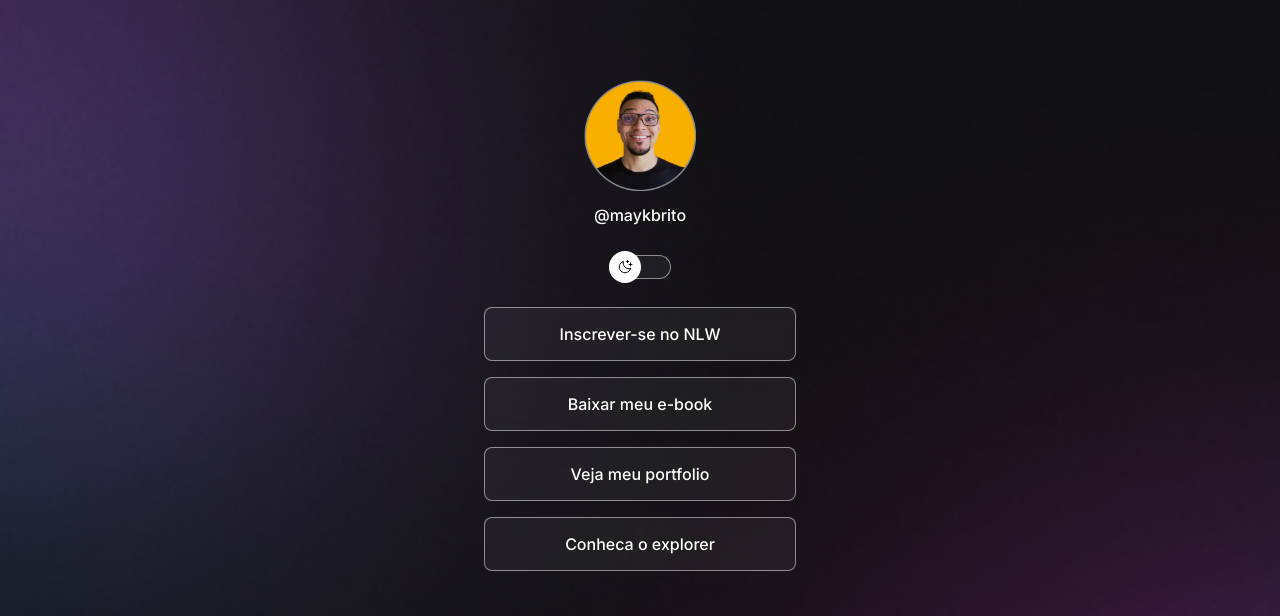
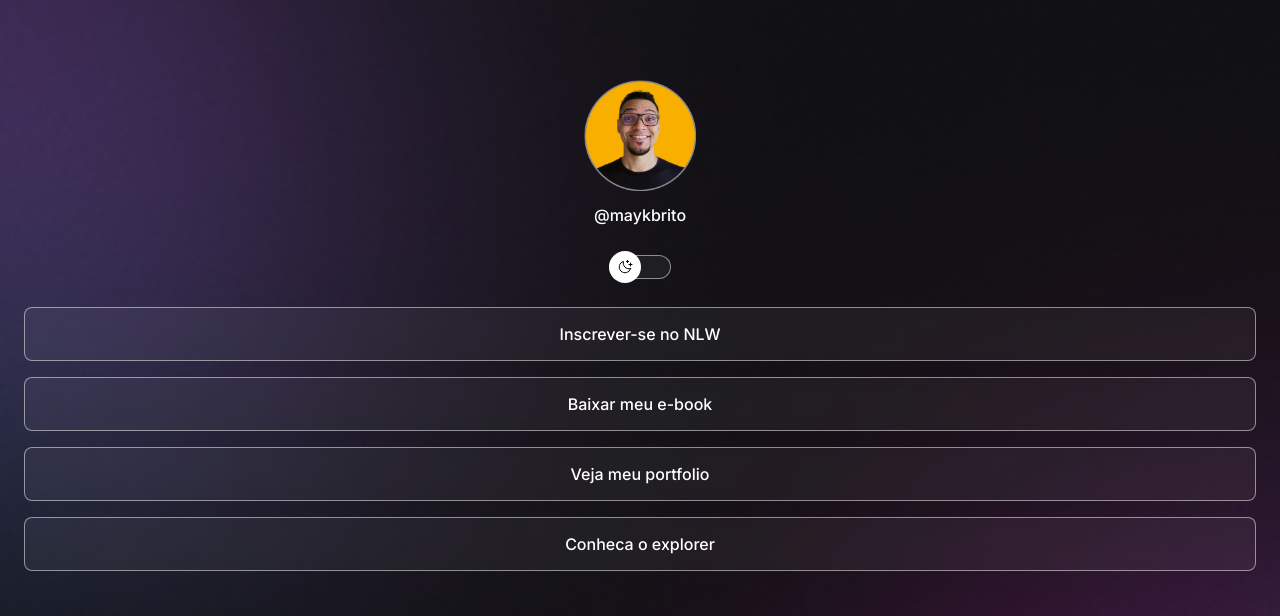
Before and after one commit to brunosturaro/projetoRocket, a plain HTML site: page index.html in a window 1280 px wide. Shown: the top 616 px of the page. Drawn offline with nearby package versions, Linux system fonts and the light colour scheme.

Commit message:
adjust container width

```diff
--- a/style.css
+++ b/style.css
@@ -41,7 +41,8 @@ body * {
 }
 
 #container {
-  width: 360px;
+  width: 100%;
+  max-height: 588px;
   margin: 56px auto 0px auto;
   padding: 0 24px;
 }
```
